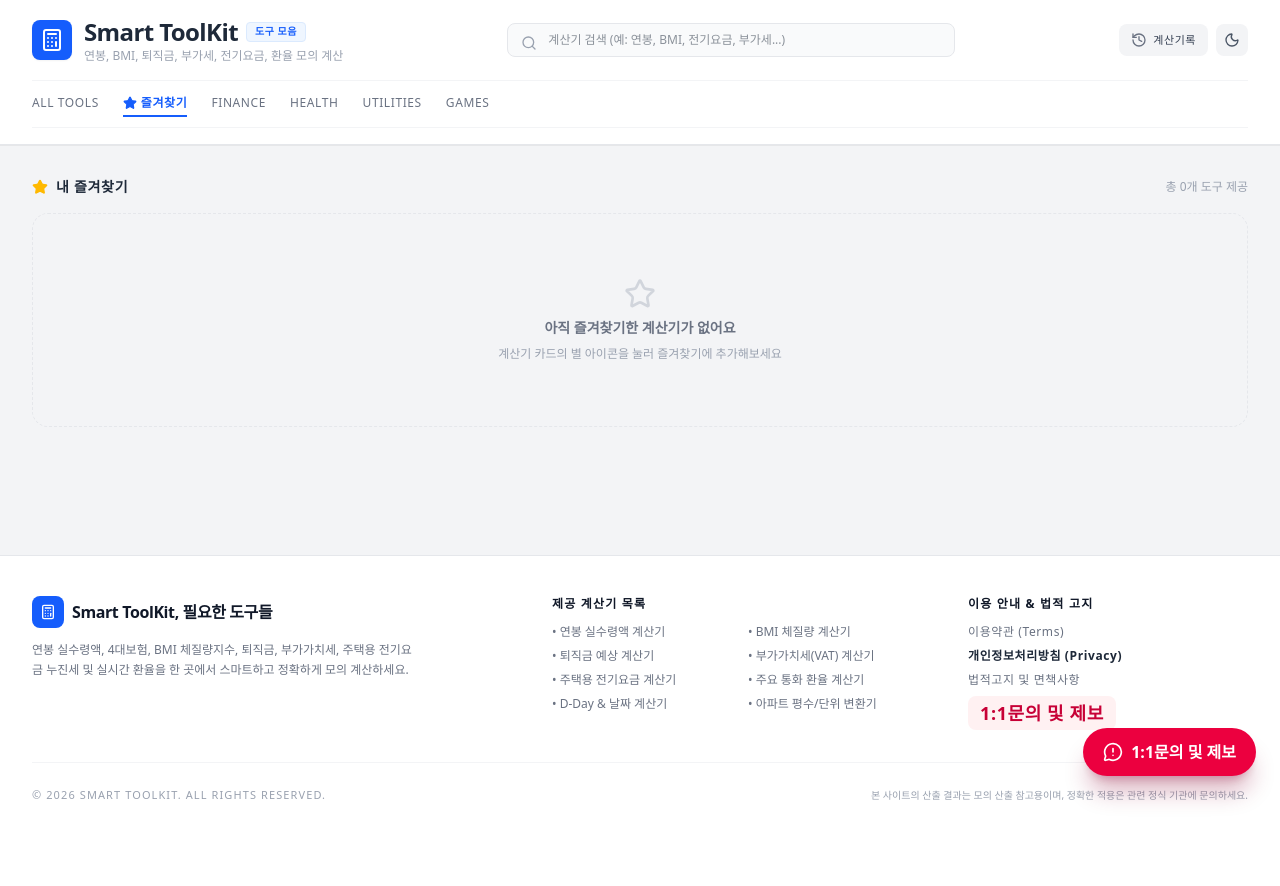
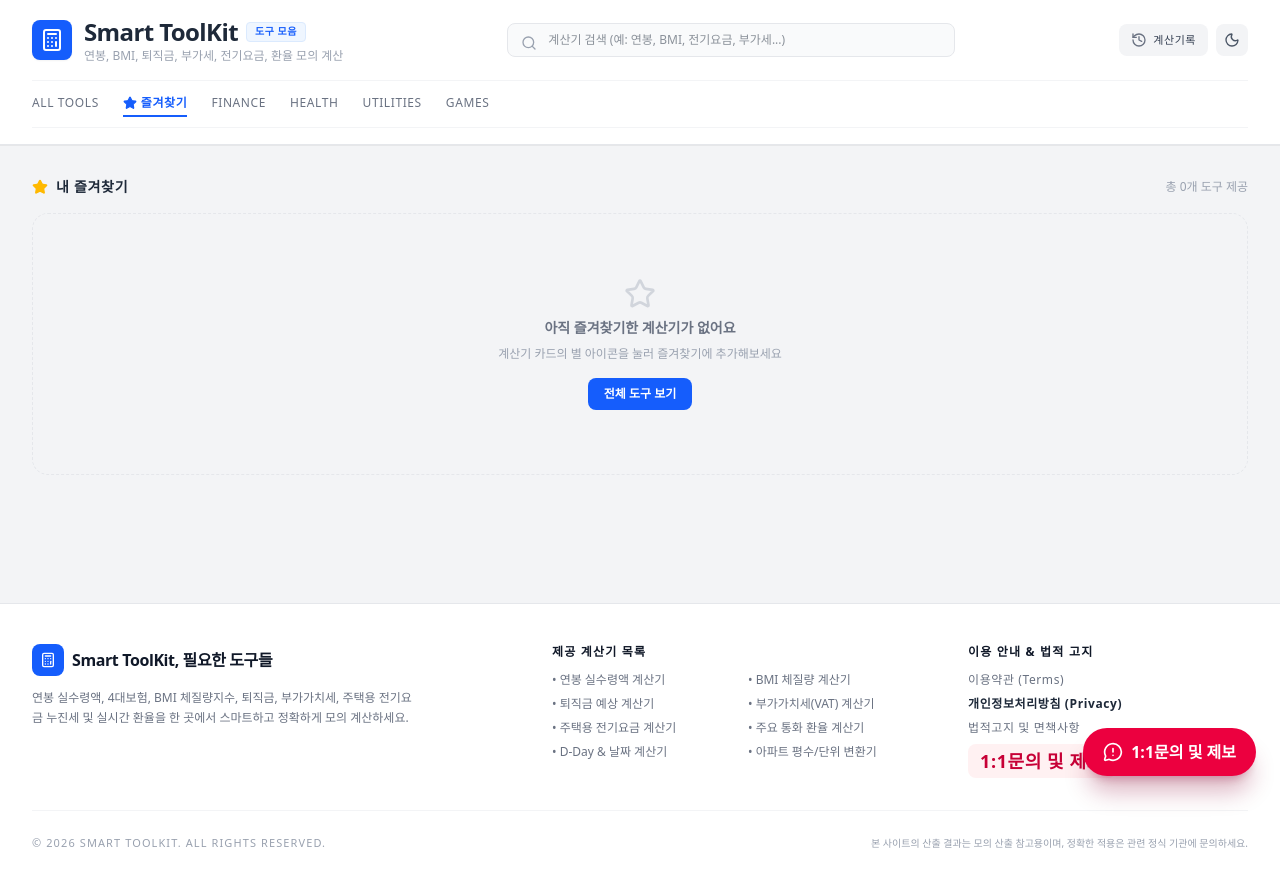
Before and after one commit to skiloveman/smarttoolkit, a React (Vite) app: page / in a window 1280 px wide. Both pictures are taken after a click on the button "즐겨찾기". Shown: the top 886 px of the page. Before the commit the page ends 844 px from the top, so only its background shows below. Built offline with nearby package versions, Linux system fonts and the light colour scheme.

Commit message:
feat: add reset-to-all-tools button on empty favorites state
Lets users get back to browsing all calculators in one click instead
of manually clicking the ALL TOOLS tab when favorites is empty.

```diff
--- a/src/App.tsx
+++ b/src/App.tsx
@@ -288,6 +288,21 @@
   const activeGuide = CALCULATOR_GUIDES[activeCalcId];
   const isFavoritesEmpty = activeCategory === 'favorites' && favoriteIds.length === 0;
 
+  const handleSelectCategory = (cat: CalculatorCategory) => {
+    setActiveCategory(cat);
+    setSearchQuery('');
+    const firstInCategory = CALCULATOR_LIST.find(
+      (c) =>
+        cat === 'all' ||
+        c.category === cat ||
+        (cat === 'favorites' && favoriteIds.includes(c.id))
+    );
+    if (firstInCategory) {
+      navigateToCalc(firstInCategory.id);
+    }
+    window.scrollTo({ top: 0, behavior: 'smooth' });
+  };
+
   // Render Active Calculator Widget
   const renderCalculator = () => {
     switch (activeCalcId) {
@@ -386,20 +401,7 @@
         {/* Header Navigation */}
         <Header
           activeCategory={activeCategory}
-          onSelectCategory={(cat) => {
-            setActiveCategory(cat);
-            setSearchQuery('');
-            const firstInCategory = CALCULATOR_LIST.find(
-              (c) =>
-                cat === 'all' ||
-                c.category === cat ||
-                (cat === 'favorites' && favoriteIds.includes(c.id))
-            );
-            if (firstInCategory) {
-              navigateToCalc(firstInCategory.id);
-            }
-            window.scrollTo({ top: 0, behavior: 'smooth' });
-          }}
+          onSelectCategory={handleSelectCategory}
           activeCalcId={activeCalcId}
           onSelectCalc={(id) => {
             navigateToCalc(id);
@@ -483,6 +485,7 @@
             searchQuery={searchQuery}
             favoriteIds={favoriteIds}
             onToggleFavorite={toggleFavorite}
+            onResetFilters={() => handleSelectCategory('all')}
           />
         </main>
       </div>
--- a/src/components/QuickNavGrid.tsx
+++ b/src/components/QuickNavGrid.tsx
@@ -45,6 +45,7 @@
   searchQuery: string;
   favoriteIds: CalculatorId[];
   onToggleFavorite: (id: CalculatorId) => void;
+  onResetFilters: () => void;
 }
 
 export const QuickNavGrid: React.FC<Props> = ({
@@ -54,6 +55,7 @@
   searchQuery,
   favoriteIds,
   onToggleFavorite,
+  onResetFilters,
 }) => {
   const getIcon = (iconName: string) => {
     switch (iconName) {
@@ -156,6 +158,12 @@
           <p className="text-xs text-gray-400 dark:text-slate-500">
             계산기 카드의 별 아이콘을 눌러 즐겨찾기에 추가해보세요
           </p>
+          <button
+            onClick={onResetFilters}
+            className="mt-2 px-4 py-2 rounded-lg bg-blue-600 hover:bg-blue-700 text-white text-xs font-semibold transition-colors"
+          >
+            전체 도구 보기
+          </button>
         </div>
       ) : (
       <div className="grid grid-cols-1 sm:grid-cols-2 lg:grid-cols-3 gap-6">
```
